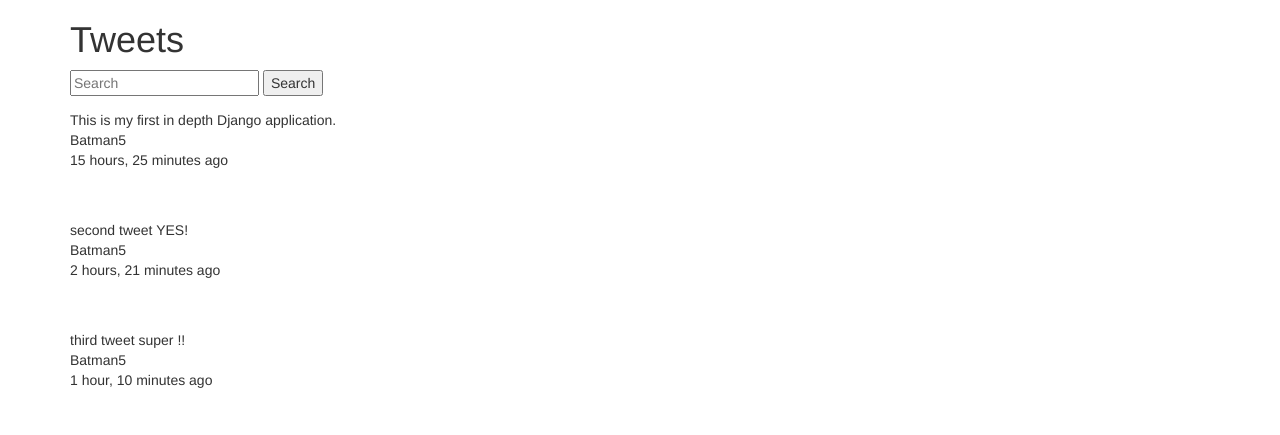
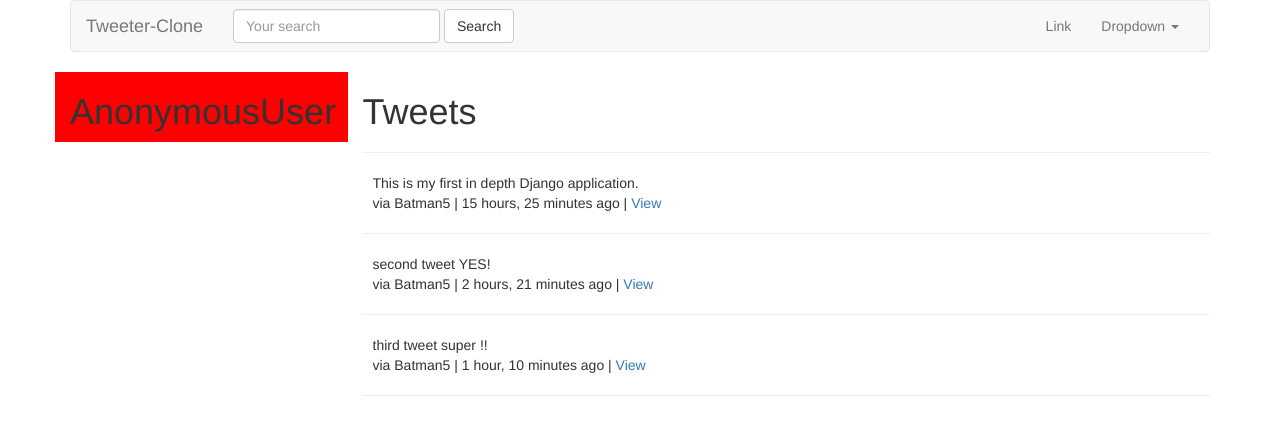
Before and after one commit to youneshenniwrites/Twitter-Clone, a Django app: page /tweets/ in a window 1280 px wide. Shown: the top 435 px of the page. Run offline with Django 3.2, Linux system fonts and the light colour scheme; data comes from the database, SQL or seed files in the repository; some libraries are stand-ins or nearby versions.

Commit message:
Adding media object, navbar, and columns/rows from bootstrap

```diff
--- a/src/templates/base.html
+++ b/src/templates/base.html
@@ -14,6 +14,7 @@
   </head>
   <body>
     <div class="container">
+      {% include 'navbar.html' %}
       {% block content %}{% endblock %}
     </div>
 
--- /dev/null
+++ b/src/templates/navbar.html
@@ -0,0 +1,35 @@
+<nav class="navbar navbar-default">
+  <div class="container-fluid">
+    <!-- Brand and toggle get grouped for better mobile display -->
+    <div class="navbar-header">
+      <button type="button" class="navbar-toggle collapsed"
+      data-toggle="collapse" data-target="#bs-example-navbar-collapse-1"
+      aria-expanded="false">
+        <span class="sr-only">Toggle navigation</span>
+        <span class="icon-bar"></span>
+        <span class="icon-bar"></span>
+        <span class="icon-bar"></span>
+      </button>
+      <a class="navbar-brand" href="{% url 'home' %}">Tweeter-Clone</a>
+    </div>
+    {% include "tweets/tweet_search.html" %}
+    <!-- Collect the nav links, forms, and other content for toggling -->
+    <div class="collapse navbar-collapse" id="bs-example-navbar-collapse-1">
+      <ul class="nav navbar-nav navbar-right">
+        <li><a href="#">Link</a></li>
+        <li class="dropdown">
+          <a href="#" class="dropdown-toggle" data-toggle="dropdown"
+          role="button" aria-haspopup="true" aria-expanded="false">Dropdown
+          <span class="caret"></span></a>
+          <ul class="dropdown-menu">
+            <li><a href="#">Action</a></li>
+            <li><a href="#">Another action</a></li>
+            <li><a href="#">Something else here</a></li>
+            <li role="separator" class="divider"></li>
+            <li><a href="#">Separated link</a></li>
+          </ul>
+        </li>
+      </ul>
+    </div><!-- /.navbar-collapse -->
+  </div><!-- /.container-fluid -->
+</nav>
--- a/src/tweetme/urls.py
+++ b/src/tweetme/urls.py
@@ -19,8 +19,11 @@ from django.contrib import admin
 from django.conf import settings
 from django.conf.urls.static import static
 
+from .views import home
+
 urlpatterns = [
     url(r'^admin/', admin.site.urls),
+    url(r'^$', home, name='home'),
     url(r'^tweets/', include('tweets.urls', namespace='tweets')),
 ]
 
--- /dev/null
+++ b/src/tweetme/views.py
@@ -0,0 +1,5 @@
+from django.shortcuts import render
+
+
+def home(request):
+    return render(request, "home.html", {})
--- a/src/tweets/templates/tweets/tweet_list.html
+++ b/src/tweets/templates/tweets/tweet_list.html
@@ -1,23 +1,39 @@
-{% extends 'base.html'%}
+{% extends "base.html" %}
 
 {% block title %} {{ block.super }} Tweets {% endblock title %}
 
 {% block content %}
 
-<h1>Tweets</h1>
-{% include 'tweets/tweet_search.html'%}
-
+<div class='row'>
+    <div class='col-sm-3 col-xs-12' style='background-color:red;'>
+        <h1>{{ request.user }}</h1>
+    </div>
+    <div class='col-sm-9 '>
+          <h1>Tweets</h1><hr>
         {% for object in object_list %}
-    <p>{{ object.content }}<br/>
-    {{ object.user }}<br/>
-    {{ object.timestamp|timesince }} ago</p><br/><br/>
+            <div class="media">
+                  <div class="media-left">
+                    <a href="#">
+                      {% if object.image %}
+                        <img class="media-object" src="..." alt="...">
+                     {% endif %}
+                    </a>
+                  </div>
+                  <div class="media-body">
+                    {{ object.content }}<br/>
+                    via {{ object.user }} | {{ object.timestamp|timesince }} ago | <a href='{{ object.get_absolute_url }}'>View</a>
+                  </div>
+            </div>
+            <hr/>
         {% empty %}
             {% if request.GET.q %}
              <p>No tweets found.</p>
             {% else %}
             <p>No tweets yet.</p>
             {% endif %}
-
         {% endfor %}
 
+    </div>
+</div>
+
 {% endblock content %}
--- a/src/tweets/templates/tweets/tweet_search.html
+++ b/src/tweets/templates/tweets/tweet_search.html
@@ -1,4 +1,9 @@
-<form action="{% url 'tweets:list' %}" method="get">
-  <input type="text" name="q" placeholder="Search" value="{{ request.GET.q }}">
-  <input type="submit" value="Search">
+<form id='navbar-search-form' class="navbar-form navbar-left" method='GET'
+action='{% url "tweets:list" %}'>
+        <div class="form-group">
+            <input class="form-control" type='text' name='q'
+            placeholder='Your search' value='{{ request.GET.q }}'/>
+            </div>
+        <input class="btn btn-default" type='submit' value='Search'/>
+
 </form>
```
Also changed, not shown: src/templates/home.html (+5 -3 lines), src/tweets/templates/tweets/tweet_detail.html (+11 -5 lines). Lines whose indentation alone changed are shown as unchanged.
